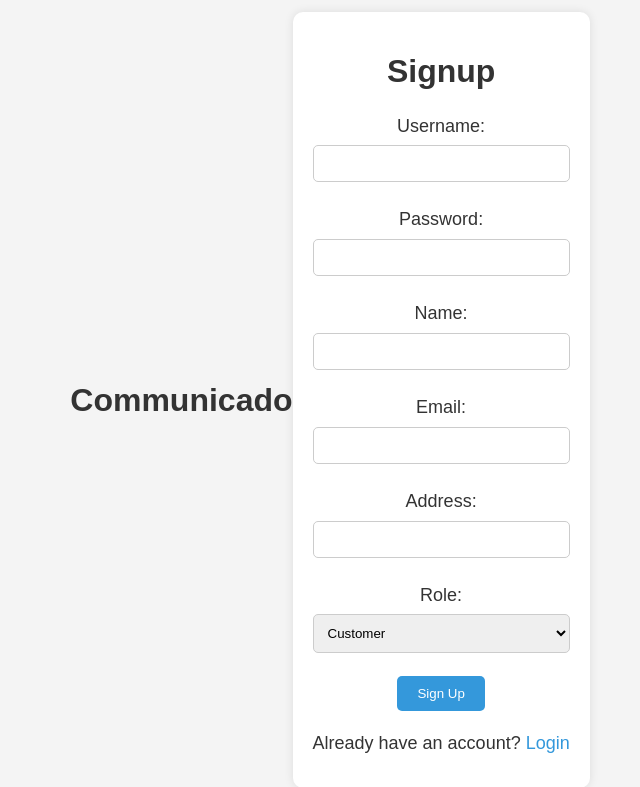
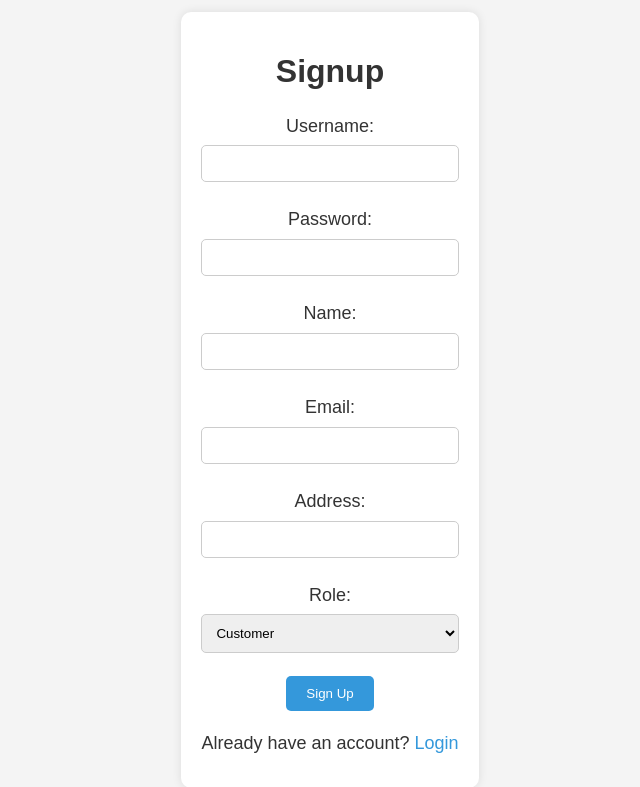
Before and after one commit to MithishR/Communicado, a Django app: page /signup/ in a window 1280 px wide. Shown: the top 787 px of the page, without its empty margins (310-950 px from the left). Run offline with Django 5.2, Linux system fonts and the light colour scheme; parts of the project's set-up code (start-up, migrations or seed data) failed here and were passed over.

Commit message:
Update signup.html

```diff
--- a/Django/communicado/pages/templates/pages/signup.html
+++ b/Django/communicado/pages/templates/pages/signup.html
@@ -11,9 +11,6 @@
 </head>
 
 <body>
-    <div class="header">
-        <h1>Communicado</h1>
-    </div>
     <div class="container">
         <h1>Signup</h1>
         <form>
```
